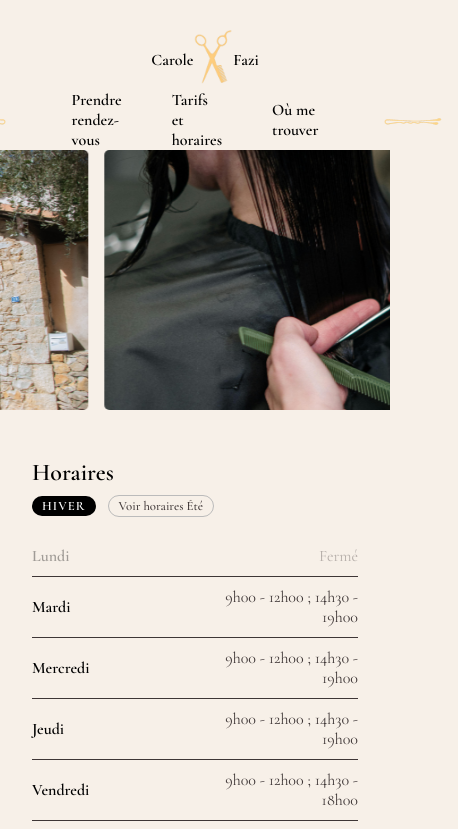
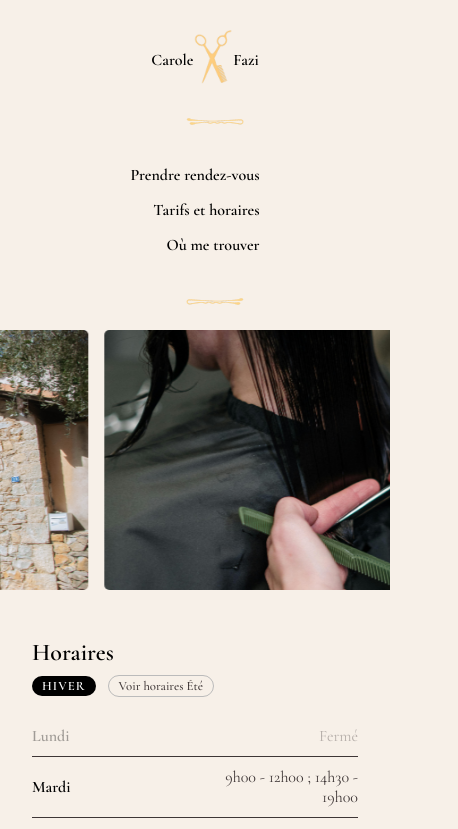
Before and after one commit to FarfadetMarginal/Carole-coiffure, a React (Vite) app: page / in a window 390 px wide. Shown: the top 829 px of the page, 458 px wide, since content can reach past the window. Built offline with nearby package versions, Linux system fonts and the light colour scheme.

Commit message:
resp header done

```diff
--- a/src/styles/1.scss
+++ b/src/styles/1.scss
@@ -113,6 +113,14 @@ padding-left: 20px;
 
 .header1 img{
     width: 90px;
+}
+
+@media screen and (max-width :768px) {
+.header1{
+  display: grid;
+  gap: 15px;
+  justify-items: end;
+}
 }
 
 //footer
@@ -287,6 +295,7 @@ transition: none;
     display: flex;
     align-items: flex-start;
     justify-content: space-between;
+    gap: 10px;
 }
 
 //tarif heures
```
